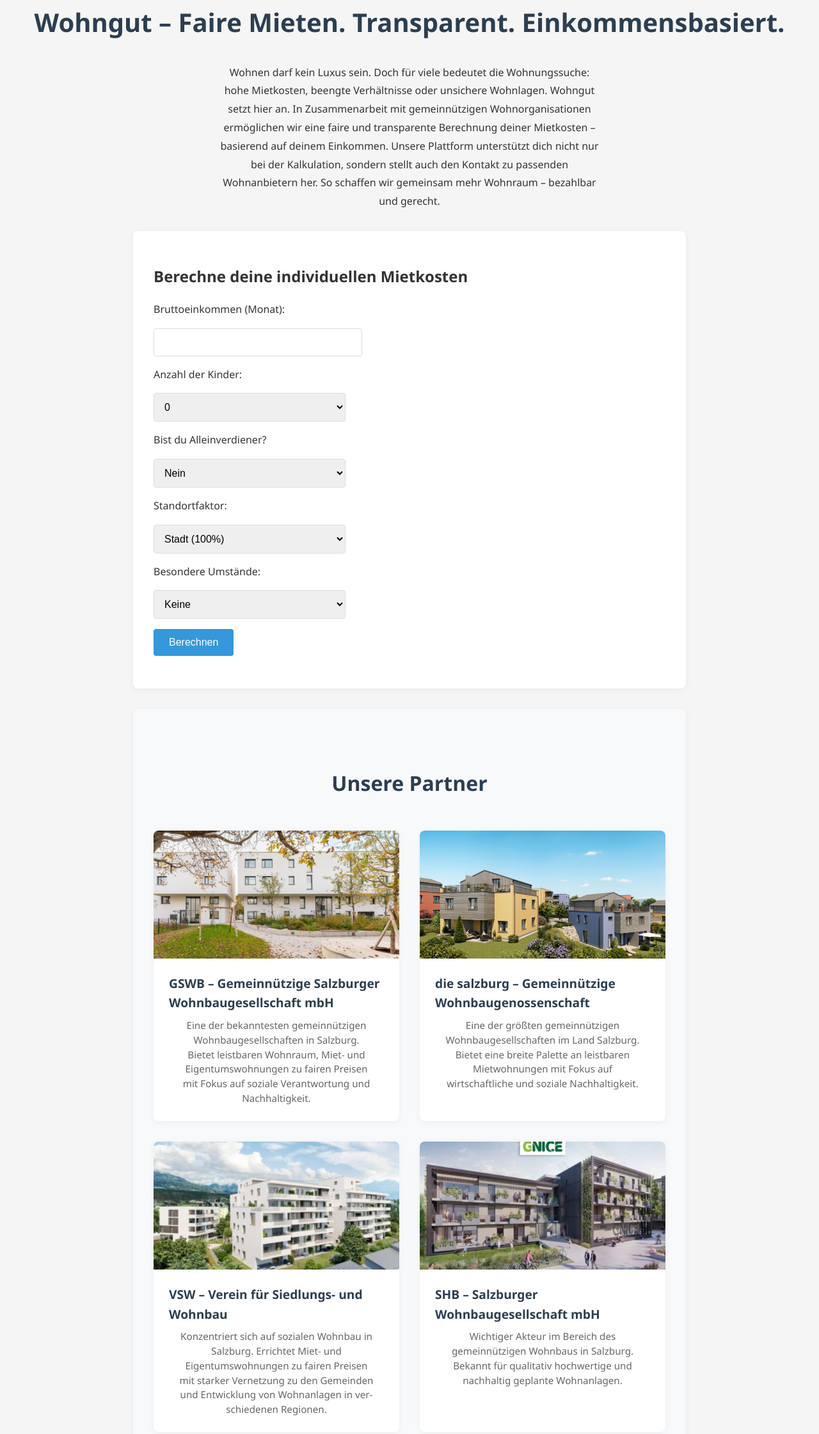
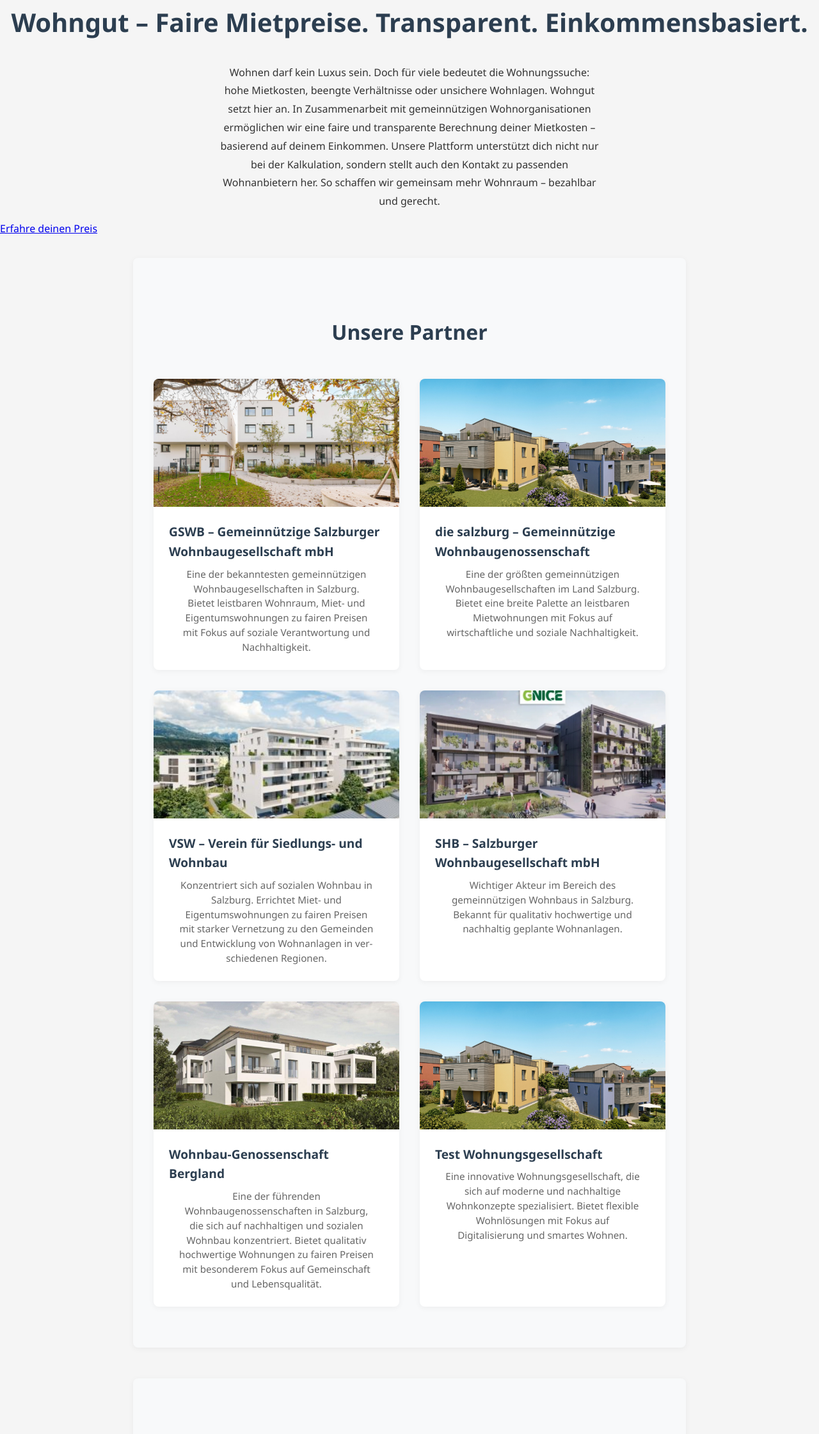
Before and after one commit to AhmetOezcan/wohnen, a plain HTML site: page index.html in a window 1280 px wide. Shown: the part 103-2344 px from the top of the page at 64% size. Drawn offline with Linux system fonts and the light colour scheme.

Commit message:
Update index.html

```diff
--- a/index.html
+++ b/index.html
@@ -17,7 +17,7 @@
           </ul>
         </nav>
       </header>
-    <h1>Wohngut – Faire Mieten. Transparent. Einkommensbasiert.</h1>
+    <h1>Wohngut – Faire Mietpreise. Transparent. Einkommensbasiert.</h1>
 <p>
 Wohnen darf kein Luxus sein. Doch für viele bedeutet die Wohnungssuche: hohe Mietkosten, beengte Verhältnisse oder unsichere Wohnlagen.
 Wohngut setzt hier an. In Zusammenarbeit mit gemeinnützigen Wohnorganisationen ermöglichen wir eine faire und transparente Berechnung deiner Mietkosten – basierend auf deinem Einkommen.
@@ -25,7 +25,11 @@ Unsere Plattform unterstützt dich nicht nur bei der Kalkulation, sondern stellt
 So schaffen wir gemeinsam mehr Wohnraum – bezahlbar und gerecht.
 </p>
 
-<section>
+<div class="cta-button-container">
+    <a href="preis.html" class="cta-button">Erfahre deinen Preis</a>
+</div>
+
+<!-- <section>
   <h2>Berechne deine individuellen Mietkosten</h2>
 
   <form id="priceCalculator">
@@ -69,7 +73,7 @@ So schaffen wir gemeinsam mehr Wohnraum – bezahlbar und gerecht.
   </form>
 
   <h3 id="result"></h3>
-</section>
+</section> -->
 
 <section id="wohngesellschaften" class="agencies-section">
   <h2>Unsere Partner</h2>
@@ -121,6 +125,16 @@ So schaffen wir gemeinsam mehr Wohnraum – bezahlbar und gerecht.
       <div class="agency-info">
         <h3>Wohnbau-Genossenschaft Bergland</h3>
         <p>Eine der führenden Wohnbaugenossenschaften in Salzburg, die sich auf nachhaltigen und sozialen Wohnbau konzentriert. Bietet qualitativ hochwertige Wohnungen zu fairen Preisen mit besonderem Fokus auf Gemeinschaft und Lebensqualität.</p>
+      </div>
+    </a>
+
+    <a href="wohngesellschaft.html" class="agency-card">
+      <div class="agency-image">
+        <img src="salzburgw.jpg" alt="Test Wohnungsgesellschaft Logo">
+      </div>
+      <div class="agency-info">
+        <h3>Test Wohnungsgesellschaft</h3>
+        <p>Eine innovative Wohnungsgesellschaft, die sich auf moderne und nachhaltige Wohnkonzepte spezialisiert. Bietet flexible Wohnlösungen mit Fokus auf Digitalisierung und smartes Wohnen.</p>
       </div>
     </a>
   </div>
```
